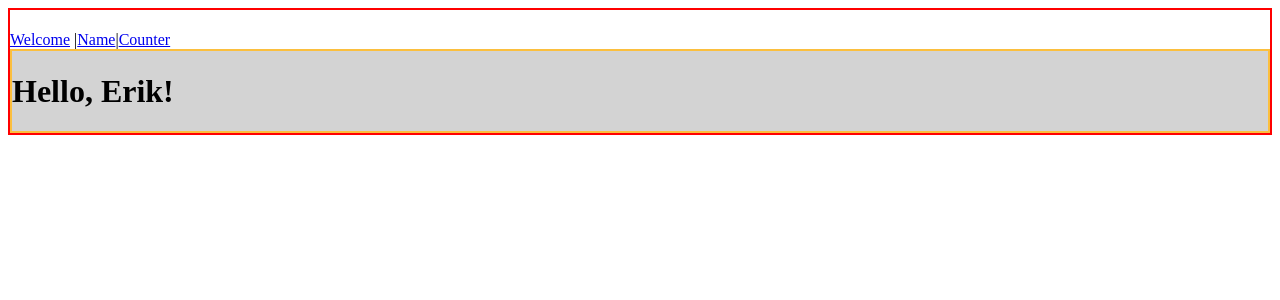
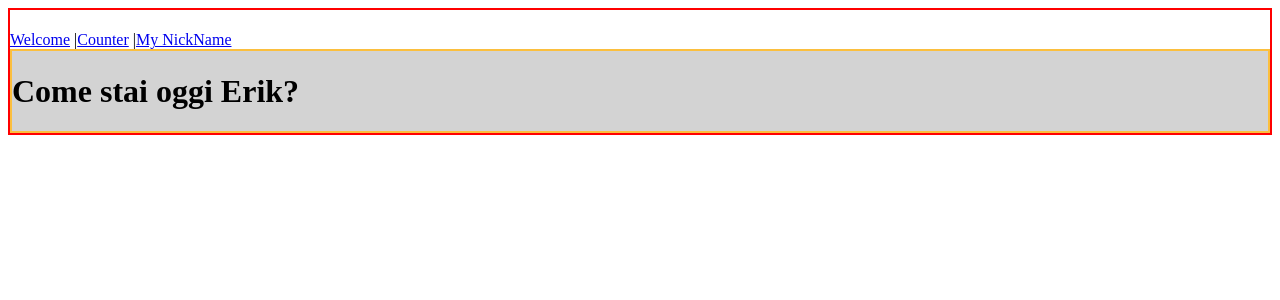
Before and after one commit to Enriko35/React-exercises, a React (Create React App) app: page /Welcome in a window 1280 px wide. Shown: the top 300 px of the page. Built offline with nearby package versions, Linux system fonts and the light colour scheme.

Commit message:
react-router-06

```diff
--- a/src/App.js
+++ b/src/App.js
@@ -1,9 +1,9 @@
 import React from "react";
 import { Link, BrowserRouter, Routes, Route } from "react-router-dom";
 import Counter from "./Counter";
-import ShowGithubUser from "./ShowGithubUser";
 import { Welcome } from "./Welcome";
 import { Container } from "./Container";
+import GithubUserList from "./GithubUserList";
 
 export function App() {
   return (
@@ -11,13 +11,14 @@ export function App() {
       <BrowserRouter>
         <Container>
           <div>
-            <Link to="/Welcome">Welcome</Link> |<Link to="/username">Name</Link>
-            |<Link to="/Counter">Counter</Link>
+            <Link to="/Welcome">Welcome</Link> |
+            <Link to="/Counter">Counter</Link> |
+            <Link to="/GithubUserList">My NickName</Link>
           </div>
           <Routes>
             <Route path="/Welcome" element={<Welcome name="Erik" />} />
             <Route path="/Counter" element={<Counter />} />
-            <Route path="/username" element={<ShowGithubUser />} />
+            <Route path="/users:/item" element={<GithubUserList />} />
             <Route
               path="*"
               element={
--- a/src/GithubUserList.js
+++ b/src/GithubUserList.js
@@ -1,5 +1,6 @@
 import { useState } from "react";
-import GithubUser from "./GithubUser";
+import { Link, Outlet } from "react-router-dom";
+import ShowGithubUser from "./ShowGithubUser";
 
 const GithubUserList = () => {
   const [user, setUser] = useState(["Enriko35"]);
@@ -12,18 +13,20 @@ const GithubUserList = () => {
   return (
     <div>
       <form onSubmit={handlerAddUsers}>
-        <input  name="input" />
-        <button type="submit">
-          Add
-        </button>
+        <input name="input" />
+        <button type="submit">Add</button>
       </form>
       <ul>
         {user.map((item) => (
           <li>
-            <GithubUser username={item} />
+            <ShowGithubUser />
+            <li>
+              <Link to="/item">{item}</Link>
+            </li>
           </li>
         ))}
       </ul>
+      <Outlet />
     </div>
   );
 };
--- a/src/ShowGithubUser.js
+++ b/src/ShowGithubUser.js
@@ -5,7 +5,7 @@ const ShowGithubUser = (username) => {
   console.log(username);
   return (
     <div>
-      <GithubUser username="Enriko35" />
+      <GithubUser item={username} />
     </div>
   );
 };
--- a/src/Welcome.js
+++ b/src/Welcome.js
@@ -3,7 +3,7 @@ import React from "react";
 export const Welcome = ({ name }) => {
   return (
     <div className="welcome">
-      <h1>Hello, {name}!</h1>
+      <h1>Come stai oggi {name}?</h1>
     </div>
   );
 };
```
